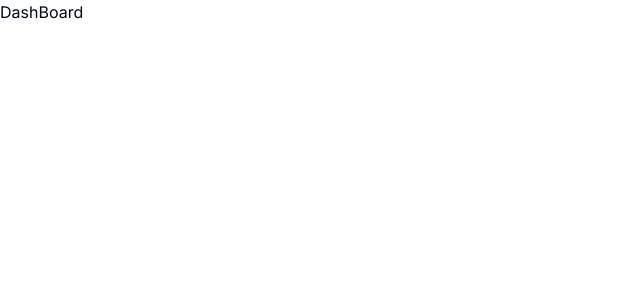
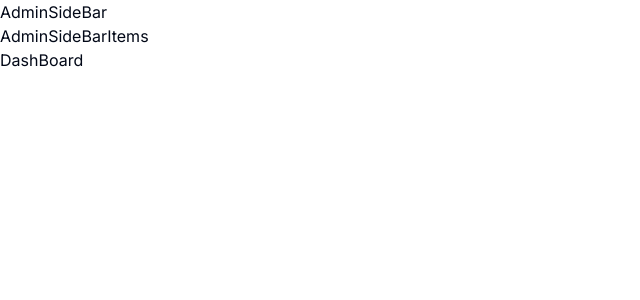
Before and after one commit to DevAnonitos/OU-Social-Hub, a Next.js app in the folder frontend/: page /dashboard in a window 1280 px wide. Shown: the top 300 px of the page, without its empty margins (0-640 px from the left). Built offline with nearby package versions, Linux system fonts and the light colour scheme.

Commit message:
Feat(AdminSideBar): Add AdminSideBar Component to AdminLayout

```diff
--- a/frontend/app/(admin)/layout.tsx
+++ b/frontend/app/(admin)/layout.tsx
@@ -2,10 +2,7 @@
 import type { Metadata } from "next";
 import { Inter } from "next/font/google";
 import "../globals.css";
-import LeftSideBar from "@/components/LeftSideBar/LeftSideBar";
-import RightSideBar from "@/components/RightSideBar/RightSideBar";
-import NavBar from "@/components/NavBar/NavBar";
-import BottomBar from "@/components/BottomBar/BottomBar";
+import AdminSideBar from "@/components/LeftSideBar/AdminSideBar";
 
 const inter = Inter({ subsets: ["latin"] });
 
@@ -22,7 +19,7 @@ export default function RootLayout({
   return (
     <html lang="en">
       <body className={`${inter.className}`}>
-          {/* Main Content */}
+        <AdminSideBar />
           <div>
             {children}
           </div>
--- /dev/null
+++ b/frontend/components/LeftSideBar/AdminSideBar.tsx
@@ -0,0 +1,13 @@
+import React from 'react';
+import AdminSideBarItems from './AdminSideBarItems';
+
+const AdminSideBar = () => {
+  return (
+    <div>
+      AdminSideBar
+      <AdminSideBarItems />
+    </div>
+  );
+};
+
+export default AdminSideBar;
--- /dev/null
+++ b/frontend/components/LeftSideBar/AdminSideBarItems.tsx
@@ -0,0 +1,11 @@
+"use client";
+
+import React from 'react'
+
+const AdminSideBarItems = () => {
+  return (
+    <div>AdminSideBarItems</div>
+  );
+};
+
+export default AdminSideBarItems;
```
